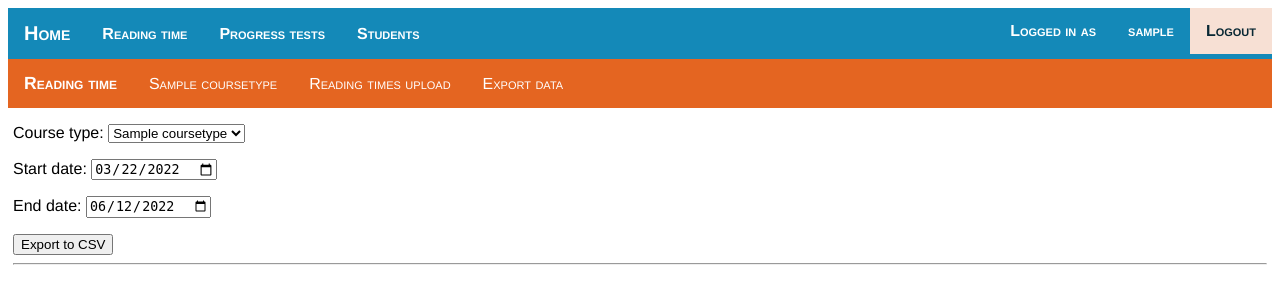
After one commit to protocod/ctkirep, a Django app: page /readingexport/ in a window 1280 px wide. The commit adds this page. Shown: the top 304 px of the page. Run offline with Django 4.2, Linux system fonts and the light colour scheme; a user stored in the database is signed in; tables that the repository leaves empty hold one stand-in row (values such as "Sample post"); parts of the project's set-up code (start-up, migrations or seed data) failed here and were passed over; some libraries are stand-ins or nearby versions.

Commit message:
Add base CSV export functionality

```diff
--- a/ctkirep/forms.py
+++ b/ctkirep/forms.py
@@ -1,4 +1,4 @@
-from dataclasses import fields
+from datetime import date
 from django import forms
 
 from ctkirep.models import ReadingTimeUpload, PTUpload, Student
@@ -12,6 +12,15 @@ class UploadFileForm(forms.ModelForm):
             'timestamp': forms.TextInput(attrs={'readonly': True}),
             'file' : forms.FileInput(attrs={'accept': '.xml'})
         }
+
+class RTExportForm(forms.Form):
+    def __init__(self, course_types, *args, **kwargs):
+        super(RTExportForm, self).__init__(*args, **kwargs)
+        self.fields['course'].choices = course_types
+
+    course = forms.ChoiceField(label="Course type", choices=())
+    start_date = forms.DateField(label='Start date', input_formats=['%d.%m.%Y', '%d/%m/%Y', '%Y-%m-%d'], initial=date(2022, 3, 22), widget=forms.DateInput(attrs={'type': 'date'}))
+    end_date = forms.DateField(label='End date', input_formats=['%d.%m.%Y', '%d/%m/%Y', '%Y-%m-%d'], initial=date.today(), widget=forms.DateInput(attrs={'type': 'date'}))
 
 class PTFileForm(forms.ModelForm):
     upload_status = forms.CharField(label="Upload status:", disabled=True, required=False, widget=forms.TextInput(attrs={'style': 'border-style:none; width: 100%'}))
--- a/ctkirep/static/ctkirep/myjs.js
+++ b/ctkirep/static/ctkirep/myjs.js
@@ -8,3 +8,9 @@ function filterTables(id) {
       $("table[id!='" + x +"']").hide();
     }
   }
+
+Date.prototype.toDateInputValue = (function() {
+    var local = new Date(this);
+    local.setMinutes(this.getMinutes() - this.getTimezoneOffset());
+    return local.toJSON().slice(0,10);
+});
--- a/ctkirep/templates/ctkirep/base_layout.html
+++ b/ctkirep/templates/ctkirep/base_layout.html
@@ -12,6 +12,7 @@
     <script>
         $(document).ready(function () {
             console.log("document loaded");
+            $('#untilDate').val(new Date().toDateInputValue());
         });
 
         $(window).on("load", function () {
--- a/ctkirep/templates/ctkirep/progress_tests_report.html
+++ b/ctkirep/templates/ctkirep/progress_tests_report.html
@@ -10,6 +10,7 @@
       <option label="{{ student.name }} {{ student.surname }}" value="stable{{ student.id }}">
     {% endfor %}
 </select>
+<button id="csvExport" type="button" style="float: right;" onclick="window.open('{% url 'csv_export_pt' course %}')">Export all to CSV</button>
 </div>
 
 <div class="table-wrapper">
--- /dev/null
+++ b/ctkirep/templates/ctkirep/reading_time_export.html
@@ -0,0 +1,11 @@
+{% extends "ctkirep/reading_time_home.html" %}
+{% block title %}
+Export reading time data
+{% endblock %}
+{% block content %}
+<form method='post' enctype="multipart/form-data">
+    {% csrf_token %}
+    {{form.as_p}}
+    <input type="submit" value="Export to CSV">
+</form>
+{% endblock %}
--- a/ctkirep/templates/ctkirep/reading_time_home.html
+++ b/ctkirep/templates/ctkirep/reading_time_home.html
@@ -10,6 +10,7 @@ Reading time
         <li class="nav left"><a href="{% url 'reading_time_report' course.id %}">{{course.name}}</a></li>
         {% endfor %}
         <li class="nav left"><a href="{% url 'reading_time_upload' %}">Reading times upload</a>
+        <li class="nav left"><a href="{% url 'reading_time_export' %}">Export data</a>
         </li>
     </ul>
 </div>
--- a/ctkirep/templates/ctkirep/reading_time_report.html
+++ b/ctkirep/templates/ctkirep/reading_time_report.html
@@ -12,8 +12,9 @@ Reading time
     {% for student in students %}
       <option label="{{ student.name }} {{ student.surname }}" value="stable{{ student.id }}">
     {% endfor %}
-</select>
+  </select>
 </div>
+
 <div class="table-wrapper">
 {% for student in students %}
 <table class="fl-table" id="stable{{ student.id }}">
--- a/ctkirep/templatetags/ctkirep_extras.py
+++ b/ctkirep/templatetags/ctkirep_extras.py
@@ -16,7 +16,7 @@ def duration(dt):
         hours += dt.days * 24
         return '{0:02}:{1:02}:{2:02}'.format(hours, minutes, seconds)
     else:
-        return "--:--:--"
+        return ""
 
 @register.filter
 def diffduration(dt):
@@ -28,4 +28,4 @@ def diffduration(dt):
         else:
             return '{0:+03}:{1:02}:{2:02}'.format(hours, minutes, seconds)
     else:
-        return "--:--:--"
+        return ""
--- a/ctkirep/urls.py
+++ b/ctkirep/urls.py
@@ -7,9 +7,11 @@ urlpatterns = [
     path("reading/", views.ReadingHomeView.as_view(), name="reading_time_home"),
     path("readingupload/", views.reading_time_upload, name="reading_time_upload"),
     path("readingreport/<int:course>", views.ReadingTimeView.as_view(), name="reading_time_report"),
+    path("readingexport/", views.reading_time_export, name="reading_time_export"),
     path("progress/", views.PTBaseView.as_view(), name="progress_tests_home"),
     path("progressupload/<int:rtype>", views.content_status_upload, name="pt_upload_status"),
     path("progressupload/<int:rtype>", views.content_status_upload, name="pt_upload_journey"),
+    path("progressexport/<int:courseid>", views.csv_export_pt, name="csv_export_pt"),
     path("students", views.StudentsHomeView.as_view(), name='students_home'),
     path("studentslist/<int:course>", views.StudentsTableView.as_view(), name='students_table'),
     path("progressreport/<int:course>", views.PTStatusReportView.as_view(), name="progress_tests_report"),
--- a/ctkirep/views.py
+++ b/ctkirep/views.py
@@ -1,30 +1,37 @@
-from datetime import timedelta
+import csv
+from datetime import timedelta, date
+from django.http import HttpResponse
 from django.urls import reverse, reverse_lazy
 from django.utils import timezone
-from django.shortcuts import render, get_list_or_404
+from django.shortcuts import get_object_or_404, render, get_list_or_404
 from django.views.generic import TemplateView
 from django.contrib.auth.mixins import LoginRequiredMixin
 from django.contrib.auth.decorators import login_required
 from django.contrib.auth.views import LoginView, PasswordChangeView
 from django.db.models import Sum, F, OuterRef, Subquery, Max, Count, Q, DateField, ExpressionWrapper
 
-from ctkirep.forms import UploadFileForm, PTFileForm
+from ctkirep.forms import UploadFileForm, PTFileForm, RTExportForm
 from ctkirep.utils import bulk_reading_time, ace_contentstatus, ace_journeyreport
-from ctkirep.models import ReadingTime, CourseType, Student, Course, ACEContentStatus,ACELearnerJourney
+from ctkirep.models import ReadingTime, CourseType, Student, Course, ACEContentStatus, ACELearnerJourney
+from ctkirep.templatetags.ctkirep_extras import duration, diffduration
 
-#========================================================================
+# Login
+# ========================================================================
 class CTKIRepLoginView(LoginView):
     template = 'ctkirep/login.html'
 
 class CTKIRepPassChangeView(PasswordChangeView):
-    template_name='ctkirep/change_password.html'
+    template_name = 'ctkirep/change_password.html'
     success_url = reverse_lazy('home')
-#========================================================================
+
+# Reading time
+# ========================================================================
 class HomeView(LoginRequiredMixin, TemplateView):
     template_name = "ctkirep/home.html"
 
 class ReadingHomeView(LoginRequiredMixin, TemplateView):
     template_name = 'ctkirep/reading_time_home.html'
+
     def get_context_data(self, **kwargs):
         context = super().get_context_data(**kwargs)
         course_types = CourseType.objects.order_by('sorder')
@@ -41,12 +48,15 @@ class ReadingTimeView(LoginRequiredMixin, TemplateView):
         context['students'] = students
         data = dict()
         for student in students:
-            rt = ReadingTime.objects.values('student_id', 'activity_id').annotate(totaltime=Sum('duration'), last_time=Max('end'), alert=Count('duration', filter=Q(duration=timedelta(minutes=90)))).filter(student_id=student.id, activity_id=OuterRef('ractivity_id'))
-            st_data = Course.objects.filter(type=self.kwargs['course']).values('subject_order', 'subject__id', 'subject__code', 'subject__fname', 'ractivity__name', 'reqtime', 'ractivity_id').annotate(totaltime=Subquery(rt.values('totaltime')),last_time=Subquery(rt.values('last_time')),diff=F('totaltime')-F('reqtime'), alert=Subquery(rt.values('alert'))).order_by('subject_order')
+            rt = ReadingTime.objects.values('student_id', 'activity_id').annotate(totaltime=Sum('duration'), last_time=Max('end'), alert=Count(
+                'duration', filter=Q(duration=timedelta(minutes=90)))).filter(student_id=student.id, activity_id=OuterRef('ractivity_id'))
+            st_data = Course.objects.filter(type=self.kwargs['course']).values('subject_order', 'subject__id', 'subject__code', 'subject__fname', 'ractivity__name', 'reqtime', 'ractivity_id').annotate(
+                totaltime=Subquery(rt.values('totaltime')), last_time=Subquery(rt.values('last_time')), diff=F('totaltime')-F('reqtime'), alert=Subquery(rt.values('alert'))).order_by('subject_order')
             data[student.id] = st_data
         context['data'] = data
         context['coursetypes'] = CourseType.objects.order_by('sorder')
-        context['subject_name'] = CourseType.objects.get(pk=self.kwargs['course']).name
+        context['subject_name'] = CourseType.objects.get(
+            pk=self.kwargs['course']).name
         return context
 
 class ReadingTimeDetailsView(LoginRequiredMixin, TemplateView):
@@ -58,19 +68,22 @@ class ReadingTimeDetailsView(LoginRequiredMixin, TemplateView):
         students = get_list_or_404(Student, id=self.kwargs['id'])
         data = dict()
         for student in students:
-            rt = ReadingTime.objects.values('student_id', 'activity_id').annotate(totaltime=Sum('duration')).filter(student_id=student.id, activity_id=OuterRef('ractivity_id'))
-            st_data = Course.objects.filter(type=self.kwargs['course']).values('subject_order', 'subject__id', 'subject__code', 'subject__fname', 'ractivity__name', 'reqtime', 'ractivity_id').annotate(totaltime=Subquery(rt.values('totaltime'))).annotate(diff=F('totaltime')-F('reqtime')).order_by('subject_order')
+            rt = ReadingTime.objects.values('student_id', 'activity_id').annotate(totaltime=Sum(
+                'duration')).filter(student_id=student.id, activity_id=OuterRef('ractivity_id'))
+            st_data = Course.objects.filter(type=self.kwargs['course']).values('subject_order', 'subject__id', 'subject__code', 'subject__fname', 'ractivity__name', 'reqtime', 'ractivity_id').annotate(
+                totaltime=Subquery(rt.values('totaltime'))).annotate(diff=F('totaltime')-F('reqtime')).order_by('subject_order')
             data[student.id] = st_data
         context['data'] = data
         context['coursetypes'] = CourseType.objects.order_by('sorder')
-        context['subject_name'] = CourseType.objects.get(pk=self.kwargs['course']).name
+        context['subject_name'] = CourseType.objects.get(
+            pk=self.kwargs['course']).name
         return context
 
 @login_required
 def reading_time_upload(request):
     res = ''
     course_types = CourseType.objects.order_by('sorder')
-    context = {'coursetypes': course_types,}
+    context = {'coursetypes': course_types, }
     if request.method == 'POST':
         form = UploadFileForm(request.POST, request.FILES)
         if form.is_valid():
@@ -78,18 +91,39 @@ def reading_time_upload(request):
             upl_file.save()
             res = bulk_reading_time(upl_file.file.path)
 
-    form = UploadFileForm(initial={'upload_status': res, 'timestamp': timezone.now().strftime("%Y-%m-%d %H:%M:%S")})
+    form = UploadFileForm(initial={
+                          'upload_status': res, 'timestamp': timezone.now().strftime("%Y-%m-%d %H:%M:%S")})
     context['form'] = form
     return render(request, 'ctkirep/reading_time_upload.html', context)
-#========================================================================
+
+@login_required
+def reading_time_export(request):
+    course_types = CourseType.objects.values('id', 'name').order_by('sorder')
+    course_choices = []
+    for cd in course_types:
+        course_choices.append((cd['id'], cd['name']))
+
+    context = {'coursetypes': course_types, }
+    if request.method == 'POST':
+        form = RTExportForm(course_choices, request.POST)
+        if form.is_valid():
+            return csv_export_rt(request, form.cleaned_data['course'], course_types.get(id=form.cleaned_data['course'])['name'], form.cleaned_data['start_date'], form.cleaned_data['end_date'])
+    else:
+        form = RTExportForm(course_choices)
+
+    context['form'] = form
+    return render(request, 'ctkirep/reading_time_export.html', context)
+
+# Progress tests
+# ========================================================================
 class PTBaseView(LoginRequiredMixin, TemplateView):
     template_name = 'ctkirep/progress_tests_home.html'
+
     def get_context_data(self, **kwargs):
         context = super().get_context_data(**kwargs)
         course_types = CourseType.objects.order_by('sorder')
         context['coursetypes'] = course_types
         return context
-
 class PTStatusReportView(PTBaseView):
     template_name = 'ctkirep/progress_tests_report.html'
     students = Student.objects.none()
@@ -98,20 +132,22 @@ class PTStatusReportView(PTBaseView):
         context = super().get_context_data(**kwargs)
         students = get_list_or_404(Student, course=self.kwargs['course'])
         data = dict()
-        maxatt_q = ACELearnerJourney.objects.values('student', 'activity').annotate(Max('attempt')).filter(student_id=OuterRef('student_id'),activity_id=OuterRef('activity_id'))
+        maxatt_q = ACELearnerJourney.objects.values('student', 'activity').annotate(Max(
+            'attempt')).filter(student_id=OuterRef('student_id'), activity_id=OuterRef('activity_id'))
         for student in students:
-            data[student.id] = ACEContentStatus.objects.filter(activity__subject__course__type=self.kwargs['course'], student_id=student.id).values('activity__subject__course__subject_order', 'activity__subject__code', 'activity__subject__fname', 'student__id', 'activity__name','status__name', 'timestamp', 'score').annotate(max_attempt=Subquery(maxatt_q.values('attempt__max'))).order_by('student_id', 'activity__subject__course__subject_order', 'activity__ord')
+            data[student.id] = ACEContentStatus.objects.filter(activity__subject__course__type=self.kwargs['course'], student_id=student.id).values('activity__subject__course__subject_order', 'activity__subject__code', 'activity__subject__fname', 'student__id', 'activity__name', 'status__name', 'timestamp', 'score').annotate(max_attempt=Subquery(maxatt_q.values('attempt__max'))).order_by('student_id', 'activity__subject__course__subject_order', 'activity__ord')
         context['data'] = data
         context['students'] = students
         context['coursetypes'] = CourseType.objects.order_by('sorder')
-        context['subject_name'] = CourseType.objects.get(pk=self.kwargs['course']).name
+        context['subject_name'] = CourseType.objects.get(
+            pk=self.kwargs['course']).name
         return context
 
 @login_required
 def content_status_upload(request, rtype):
     res = ''
     course_types = CourseType.objects.order_by('sorder')
-    context = {'coursetypes': course_types,}
+    context = {'coursetypes': course_types, }
     if request.method == 'POST':
         form = PTFileForm(request.POST, request.FILES)
         if form.is_valid():
@@ -122,7 +158,8 @@ def content_status_upload(request, rtype):
             else:
                 res = ace_journeyreport(upl_file.file.path)
 
-    form = PTFileForm(initial={'upload_status': res, 'timestamp': timezone.now().strftime("%Y-%m-%d %H:%M:%S")})
+    form = PTFileForm(initial={
+                      'upload_status': res, 'timestamp': timezone.now().strftime("%Y-%m-%d %H:%M:%S")})
     context['form'] = form
     if rtype == 1:
         context['label'] = 'Content status upload'
@@ -130,9 +167,29 @@ def content_status_upload(request, rtype):
         context['label'] = 'Student journey upload'
 
     return render(request, 'ctkirep/progress_tests_upload.html', context)
-#========================================================================
+
+@login_required
+def progress_test_export(request):
+    course_types = CourseType.objects.values('id', 'name').order_by('sorder')
+    course_choices = []
+    for cd in course_types:
+        course_choices.append((cd['id'], cd['name']))
+
+    context = {'coursetypes': course_types, }
+    if request.method == 'POST':
+        form = RTExportForm(course_choices, request.POST)
+        if form.is_valid():
+            return csv_export_pt(request, form.cleaned_data['course'], course_types.get(id=form.cleaned_data['course'])['name'], form.cleaned_data['start_date'], form.cleaned_data['end_date'])
+    else:
+        form = RTExportForm(course_choices)
+
+    context['form'] = form
+    return render(request, 'ctkirep/reading_time_export.html', context)
+# Students
+# ========================================================================
 class StudentsHomeView(LoginRequiredMixin, TemplateView):
     template_name = 'ctkirep/students_home.html'
+
     def get_context_data(self, **kwargs):
         context = super().get_context_data(**kwargs)
         course_types = CourseType.objects.order_by('sorder')
@@ -146,9 +203,57 @@ class StudentsTableView(LoginRequiredMixin, TemplateView):
     def get_context_data(self, **kwargs):
         context = super().get_context_data(**kwargs)
 
-        students = Student.objects.filter(course=self.kwargs['course']).annotate(sub_end=ExpressionWrapper(F('start_date') + 18*30, output_field=DateField()))
+        students = Student.objects.filter(course=self.kwargs['course']).annotate(
+            sub_end=ExpressionWrapper(F('start_date') + 18*30, output_field=DateField()))
         course_types = CourseType.objects.order_by('sorder')
         context['coursetypes'] = course_types
         context['students'] = students
-        context['subject_name'] = CourseType.objects.get(pk=self.kwargs['course']).name
+        context['subject_name'] = CourseType.objects.get(
+            pk=self.kwargs['course']).name
         return context
+
+# CSV export views
+# ========================================================================
+@login_required
+def csv_export_rt(request, courseid, course_name, start_date, end_date):
+    # Create the HttpResponse object with the appropriate CSV header.
+    response = HttpResponse(
+        content_type='text/csv',
+        headers={'Content-Disposition': 'attachment; filename="ReadingTime_{0}_{1}_{2}.csv"'.format(course_name, start_date, end_date)},
+    )
+
+    writer = csv.writer(response)
+    writer.writerow(['Name', 'Surname', 'Code', 'Subject', 'Activity', 'Required time', 'Reading time', 'Difference', 'Last read time', 'Max timer'])
+    students = get_list_or_404(Student, course=courseid)
+    for student in students:
+        rt = ReadingTime.objects.values('student_id', 'activity_id').annotate(totaltime=Sum('duration'), last_time=Max('end'), alert=Count(
+            'duration', filter=Q(duration=timedelta(minutes=90)))).filter(student_id=student.id, start__gte=start_date, end__lte=end_date, activity_id=OuterRef('ractivity_id'))
+        st_data = Course.objects.filter(type=courseid).values('subject_order', 'subject__id', 'subject__code', 'subject__fname', 'ractivity__name', 'reqtime', 'ractivity_id').annotate(
+            totaltime=Subquery(rt.values('totaltime')), last_time=Subquery(rt.values('last_time')), diff=F('totaltime')-F('reqtime'), alert=Subquery(rt.values('alert'))).order_by('subject_order')
+
+        for cst_data in st_data:
+            writer.writerow([student.name, student.surname, cst_data['subject__code'], cst_data['subject__fname'], cst_data['ractivity__name'], duration(cst_data['reqtime']), duration(cst_data['totaltime']), diffduration(cst_data['diff']), cst_data['last_time'], cst_data['alert']])
+
+    return response
+
+@login_required
+def csv_export_pt(request, courseid):
+    # Create the HttpResponse object with the appropriate CSV header.
+    course = get_object_or_404(CourseType, id=courseid)
+    response = HttpResponse(
+        content_type='text/csv',
+        headers={'Content-Disposition': 'attachment; filename="ProgressTests_{0}_{1}.csv"'.format(course.name, date.today())},
+    )
+
+    writer = csv.writer(response)
+    writer.writerow(['Name', 'Surname', 'Code', 'Subject', 'Test', 'Status', 'Timestamp', 'Score', 'Attempts'])
+
+    students = get_list_or_404(Student, course=courseid)
+    data = dict()
+    maxatt_q = ACELearnerJourney.objects.values('student', 'activity').annotate(Max('attempt')).filter(student_id=OuterRef('student_id'), activity_id=OuterRef('activity_id'))
+    for student in students:
+        data = ACEContentStatus.objects.filter(activity__subject__course__type=courseid, student_id=student.id).values('activity__subject__course__subject_order', 'activity__subject__code', 'activity__subject__fname', 'student__id', 'activity__name', 'status__name', 'timestamp', 'score').annotate(max_attempt=Subquery(maxatt_q.values('attempt__max'))).order_by('student_id', 'activity__subject__course__subject_order', 'activity__ord')
+        for row in data:
+            writer.writerow([student.name, student.surname, row['activity__subject__code'], row['activity__subject__fname'], row['activity__name'], row['status__name'].upper(), row['timestamp'], row['score'], row['max_attempt']])
+
+    return response
```
Also changed, not shown: ctkirep/utils.py (+47 -29 lines).
